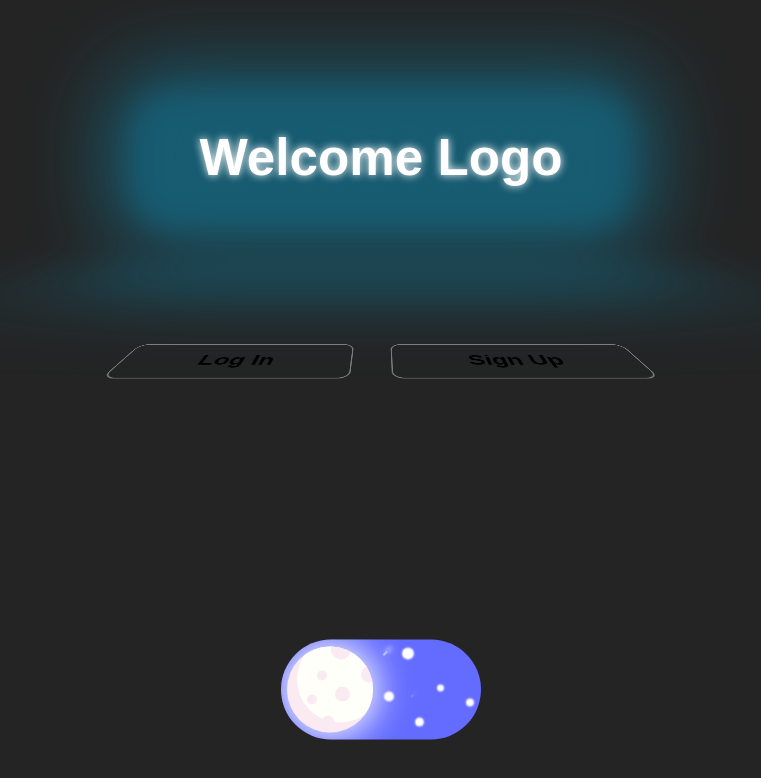
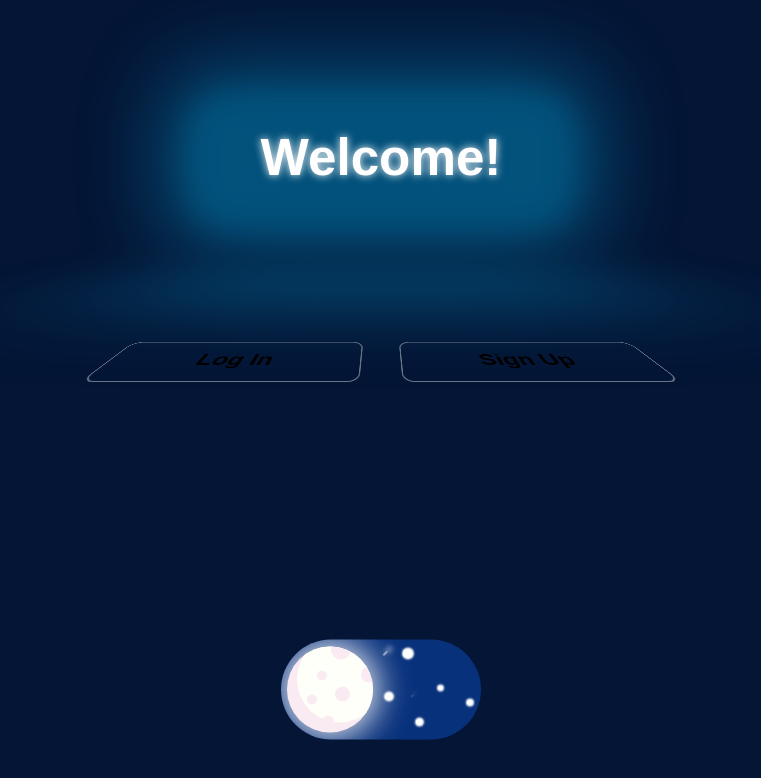
Before and after one commit to n3vsk1y/journal, a React (Vite) app in the folder react-frontend/: page / in a window 1280 px wide. Shown: the top 778 px of the page, without its empty margins (259-1020 px from the left). Built offline with nearby package versions, Linux system fonts and the light colour scheme; a web font is replaced by a local one.

Commit message:
root screen front profile front theme fix

```diff
--- a/react-frontend/src/components/Header/Header.css
+++ b/react-frontend/src/components/Header/Header.css
@@ -44,7 +44,7 @@ nav {
 	left: 0;
 	width: 0;
 	height: 2px;
-	background-color: #646cff;
+	background-color: var(--first-color);
 	transition: width 0.5s ease;
 }
 
@@ -65,3 +65,12 @@ nav {
     height: 2rem;
     border-radius: 50%;
 }
+
+.header-switch-wrapper {
+	position: relative;
+	right: 0;
+	margin: -4rem;
+	padding: 0;
+	width: auto;
+	transform: scale(0.25);
+}
--- a/react-frontend/src/components/Header/Header.jsx
+++ b/react-frontend/src/components/Header/Header.jsx
@@ -1,7 +1,7 @@
 import React from 'react'
 import { useNavigate } from 'react-router-dom'
 import './Header.css'
-import alt_url from '../../assets/react.svg'
+import ThemeSwitch from '../ThemeSwitch/ThemeSwitch'
 import { useUser } from '../../providers/UserContext'
 
 const Header = () => {
@@ -23,11 +23,14 @@ const Header = () => {
             <div className='user'>
                 <button onClick={() => navigate('/profile')} className='header-button user-button'>{user.username}</button>
                 <img
-                    src={alt_url}
-                    alt='User Avatar'
+                    src={user.avatar_url}
+                    alt='mini_avatar'
                     className='header-avatar'
                     onClick={() => navigate('/profile')}
                 />
+                <div className="header-switch-wrapper">
+                    <ThemeSwitch />
+                </div>
                 <button onClick={handleLogout} className='header-button user-button'>Выход</button>
             </div>
         </header>
--- a/react-frontend/src/components/LogInScreen/LogIn.jsx
+++ b/react-frontend/src/components/LogInScreen/LogIn.jsx
@@ -1,6 +1,7 @@
 import React, { useState } from 'react'
 import { useNavigate } from 'react-router-dom'
 import { login } from '../../Api'
+import ThemeSwitch from '../ThemeSwitch/ThemeSwitch'
 
 const LogInScreen = () => {
     const [username, setUsername] = useState('')
@@ -64,6 +65,9 @@ const LogInScreen = () => {
             <div className="input-wrapper">
                 <span>{error}</span>
             </div>
+            <div className="root-switch-wrapper">
+                <ThemeSwitch />
+            </div>
         </div>
     )
 }
--- a/react-frontend/src/components/Profile/Profile.css
+++ b/react-frontend/src/components/Profile/Profile.css
@@ -48,7 +48,6 @@
 .bio {
     font-size: 1rem;
     line-height: 1.5;
-    color: #5e5e5e;
 }
 
 .settings {
@@ -65,11 +64,20 @@
     transition: box-shadow 1.5s cubic-bezier(0.19, 1, 0.22, 1), border-top 1.5s cubic-bezier(0.19, 1, 0.22, 1);
 }
 
-.settings:hover {
+/* .settings:hover {
     border: 0;
     border-top: 1px solid #646cff;
     box-shadow:
         0 0 20px #646cffc9,
         0 0 40px #646cff7e,
         0 0 60px #646cff21;
+} */
+
+.settings:hover {
+    border: 0;
+    border-top: 1px solid #ffffff42;
+    box-shadow:
+        0 0 20px #ffffff63,
+        0 0 40px #108dac7e,
+        0 0 60px #00c3ff;
 }
--- a/react-frontend/src/components/RootScreen/Root.css
+++ b/react-frontend/src/components/RootScreen/Root.css
@@ -18,7 +18,7 @@
 .neon-text {
     position: absolute;
     top: 0.25rem;
-    width: 27rem;
+    width: 25rem;
     font-size: 3.2rem;
     text-decoration: none;
     color: #fff;
@@ -27,7 +27,7 @@
 
 .neon-button {
     position: relative;
-    width: 27rem;
+    width: 20rem;
     font-size: 3.2rem;
     text-decoration: none;
     color: var(--logo-color);
@@ -47,11 +47,11 @@
     content: '';
     position: absolute;
     background: var(--logo-color);
-    top: 170%;
+    top: 190%;
     left: 0;
     width: 100%;
     height: 130%;
-    transform: perspective(1em) rotateX(15deg) scale(1.5, 0.45);
+    transform: perspective(1em) rotateX(15deg) scale(1.8, 0.45);
     filter: blur(1em);
     opacity: 0.7;
 }
@@ -68,7 +68,7 @@
     transition: opacity 0.5s ease;
 }
 
-.neon-button:hover,
+/* .neon-button:hover,
 .neon-button:focus {
     background-color: var(--logo-color);
     color: var(--main-text-color);
@@ -78,7 +78,7 @@
 .neon-button:hover::before,
 .neon-button:hover::after {
     opacity: 1;
-}
+} */
 
 @keyframes neon-flicker {
     0% {
@@ -130,18 +130,60 @@
 
 /* ----------------------------------------------- */
 
-#btns {
+.root-button-wrapper {
     position: absolute;
     width: auto;
     top: 45%;
     left: 50%;
     text-align: center;
     z-index: 1;
-    transform: translate(-50%, -50%) perspective(1em) rotateX(4deg) scale(1.3, 0.7);
+    transform: translate(-50%, -50%) perspective(1em) rotateX(4.5deg) scale(1.3, 0.8);
 }
 
 .root-button {
+    width: 12rem;
+    height: 3rem;
     margin: 1rem;
+}
+
+/* .root-button::after {
+    content: '';
+    width: 100%;
+    height: 100%;
+    position: absolute;
+    top: 0;
+    left: 0;
+    border: 2px solid red;
+} */
+
+.substrate-wrapper {
+    position: absolute;
+    width: auto;
+    top: 45%;
+    left: 50%;
+    transform: translate(-50%, -50%);
+    border: 1px solid red;
+
+    z-index: -1;
+}
+
+.substrate {
+    width: 12rem;
+    height: 3rem;
+    text-align: center;
+
+    margin: 1rem;
+
+    /* transform: translate(-50%, -50%) perspective(1em) rotateX(4.5deg) scale(1.3, 0.8); */
+    border: 3px solid blue;
+}
+
+.root-switch-wrapper {
+    position: absolute;
+    width: auto;
+    bottom: 0;
+    left: 50%;
+    transform: translate(-50%, -50%);
 }
 
 .content-div {
--- a/react-frontend/src/components/RootScreen/Root.jsx
+++ b/react-frontend/src/components/RootScreen/Root.jsx
@@ -11,10 +11,10 @@ const RootScreen = () => {
         <>
             <div>
                 <div className="logo-wrapper">
-                    <h1 className="neon-button">Welcome Logo</h1>
-                    <h1 className="neon-text">Welcome Logo</h1>
+                    <h1 className="neon-button">Welcome!</h1>
+                    <h1 className="neon-text">Welcome!</h1>
                 </div>
-                <div id="btns">
+                <div className="root-button-wrapper">
                     <button
                         className="root-button glow-button"
                         onClick={() => navigate('/login')}
@@ -28,8 +28,12 @@ const RootScreen = () => {
                         Sign Up
                     </button>
                 </div>
+                {/* <div className="substrate-wrapper">
+                    <p className="substrate">Log In</p>
+                    <p className="substrate">Log In</p>
+                </div> */}
             </div>
-            <div className="switch-wrapper">
+            <div className="root-switch-wrapper">
                 <ThemeSwitch />
             </div>
         </>
--- a/react-frontend/src/components/ThemeSwitch/ThemeSwitch.css
+++ b/react-frontend/src/components/ThemeSwitch/ThemeSwitch.css
@@ -1,11 +1,3 @@
-.wrapper {
-    position: absolute;
-    width: auto;
-    bottom: 0;
-    left: 50%;
-    transform: translate(-50%, -50%);
-}
-
 #hide-checkbox {
     opacity: 0;
     height: 0;
@@ -18,8 +10,7 @@
     display: inline-block;
     width: 200px;
     height: 100px;
-    /* background: #211042; */
-    background: #646cff;
+    background: #08317c;
     border-radius: 50px;
     transition: 500ms;
     overflow: hidden;
@@ -300,14 +291,3 @@
         transform: translateX(-2px);
     }
 }
-
-p {
-    text-align: center;
-    letter-spacing: 15px;
-    background: #34495e;
-    color: #fff;
-}
-
-p.morning {
-    background: #e67e22;
-}
--- a/react-frontend/src/components/ThemeSwitch/ThemeSwitch.jsx
+++ b/react-frontend/src/components/ThemeSwitch/ThemeSwitch.jsx
@@ -4,41 +4,53 @@ import './ThemeSwitch.css'
 const ThemeSwitch = () => {
     const setDarkTheme = () => {
         document.querySelector('body').setAttribute('theme-mode', 'dark')
+        localStorage.setItem('selectedTheme', 'dark')
     }
 
     const setLightTheme = () => {
         document.querySelector('body').setAttribute('theme-mode', 'light')
+        localStorage.setItem('selectedTheme', 'light')
     }
 
-    const toggleTheme = event => {
+    const selectedTheme = localStorage.getItem('selectedTheme')
+
+    if (selectedTheme === 'light') {
+        setLightTheme()
+    }
+
+    const toggleTheme = (event) => {
         if (event.target.checked) setLightTheme()
         else setDarkTheme()
     }
 
-
     return (
-        <div class="wrapper">
-            <input type="checkbox" id="hide-checkbox" onChange={toggleTheme} />
-            <label for="hide-checkbox" class="toggle">
-                <span class="toggle-button">
-                    <span class="crater crater-1"></span>
-                    <span class="crater crater-2"></span>
-                    <span class="crater crater-3"></span>
-                    <span class="crater crater-4"></span>
-                    <span class="crater crater-5"></span>
-                    <span class="crater crater-6"></span>
-                    <span class="crater crater-7"></span>
+        <>
+            <input
+                type="checkbox"
+                id="hide-checkbox"
+                onChange={toggleTheme}
+                defaultChecked={selectedTheme === 'light'}
+            />
+            <label htmlFor="hide-checkbox" className="toggle">
+                <span className="toggle-button">
+                    <span className="crater crater-1"></span>
+                    <span className="crater crater-2"></span>
+                    <span className="crater crater-3"></span>
+                    <span className="crater crater-4"></span>
+                    <span className="crater crater-5"></span>
+                    <span className="crater crater-6"></span>
+                    <span className="crater crater-7"></span>
                 </span>
-                <span class="star star-1"></span>
-                <span class="star star-2"></span>
-                <span class="star star-3"></span>
-                <span class="star star-4"></span>
-                <span class="star star-5"></span>
-                <span class="star star-6"></span>
-                <span class="star star-7"></span>
-                <span class="star star-8"></span>
+                <span className="star star-1"></span>
+                <span className="star star-2"></span>
+                <span className="star star-3"></span>
+                <span className="star star-4"></span>
+                <span className="star star-5"></span>
+                <span className="star star-6"></span>
+                <span className="star star-7"></span>
+                <span className="star star-8"></span>
             </label>
-        </div>
+        </>
     )
 }
 
--- a/react-frontend/src/index.css
+++ b/react-frontend/src/index.css
@@ -14,23 +14,30 @@
 
 
     --main-text-color: #fff;
-    --main-bg-color: #242424;
+    --main-bg-color: #041535;
     --first-color: #1c667c;
     --second-color: #9c9c9c;
     --logo-color: #00c3ff;
     --text-weight: 100;
 
-    --gradient-color-1: ;
-    --gradient-color-2: ;
+    --gradient-color-1: #00c3ff;
+    --gradient-color-2: #3b80ff2c;
+
+    --bg-text: #5e5e5e;
 }
 
 [theme-mode="light"] {
     --main-text-color: #ffffff;
-    --main-bg-color: #1c667c;
-    --first-color: #1f5a9c;
+    --main-bg-color: #18657c;
+    --first-color: #00c3ff;
     --second-color: #2c2c2c;
     --logo-color: #ffffff;
     --text-weight: 1000;
+
+    --gradient-color-1: #ffffff;
+    --gradient-color-2: transparent;
+
+    --bg-text: #a7a7a7;
 }
 
 * {
@@ -107,8 +114,8 @@ button:hover {
     border: 1px solid;
     /* box-shadow: inset 0 0 20px #646cffc9,
         0 0 20px #646cff2c; */
-    box-shadow: inset 0 0 20px #00c3ff,
-        0 0 20px #3b80ff2c;
+    box-shadow: inset 0 0 20px var(--gradient-color-1),
+        0 0 20px var(--gradient-color-2);
     outline-color: rgba(255, 255, 255, 0);
     outline-offset: 15px;
     text-shadow: 0px 2px 2px #427388;
```
Also changed, not shown: react-frontend/src/components/Profile/Profile.jsx (+6 -3 lines).
